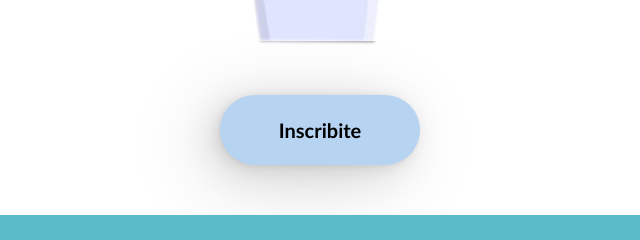
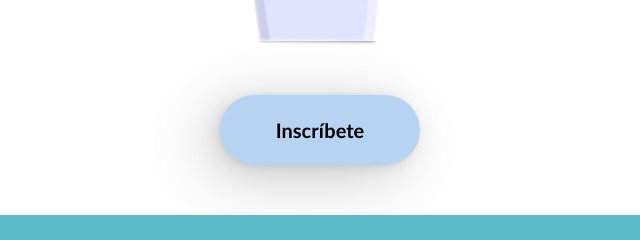
Before and after one commit to wolf2lyon/Landing-Page-UPC, a plain HTML site: page index.html in a window 1280 px wide. Shown: the part 3571-3811 px from the top of the page, 320-960 px from the left. Drawn offline with nearby package versions, Linux system fonts and the light colour scheme.

Commit message:
modificacion

```diff
--- a/index.html
+++ b/index.html
@@ -172,7 +172,7 @@
             <img src="./image/Person2.png" alt="image-employee">
           </div>
 
-          <button class="contenedor-aside__button">Inscribite</button>
+          <button class="contenedor-aside__button">Inscríbete</button>
 
         </section>
 
```
